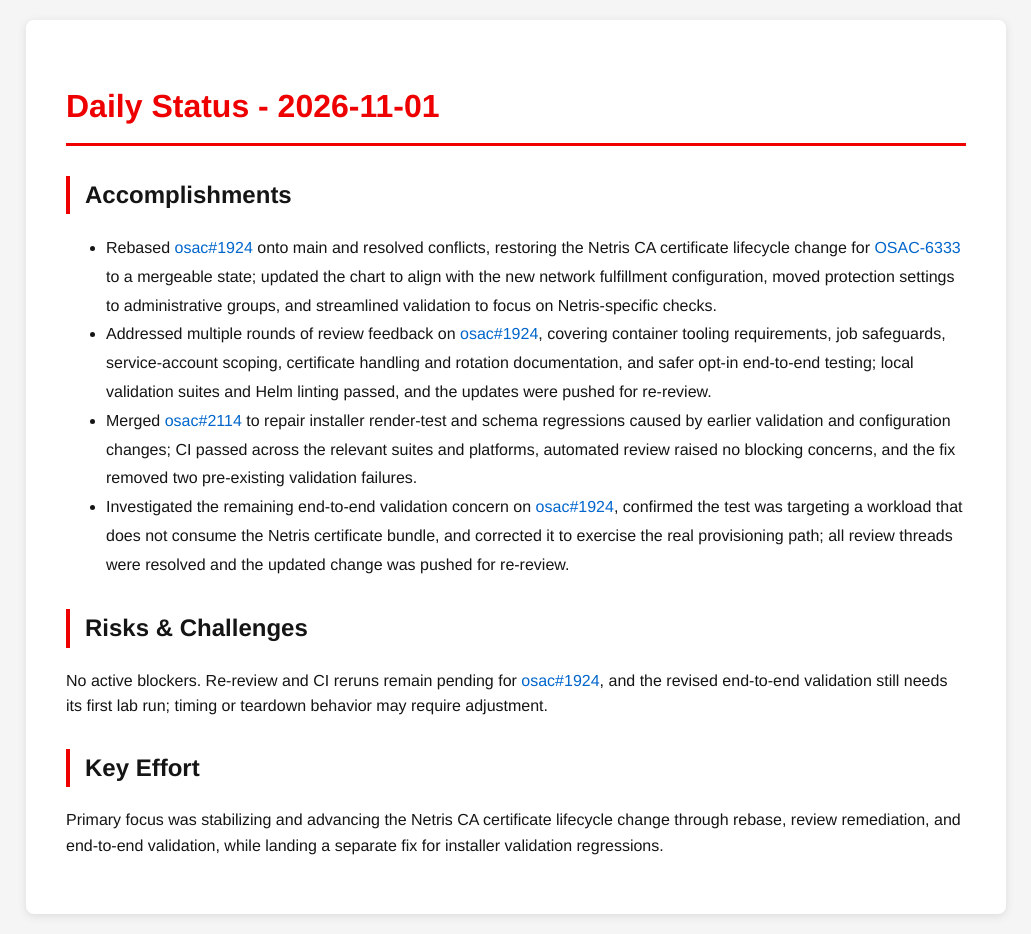
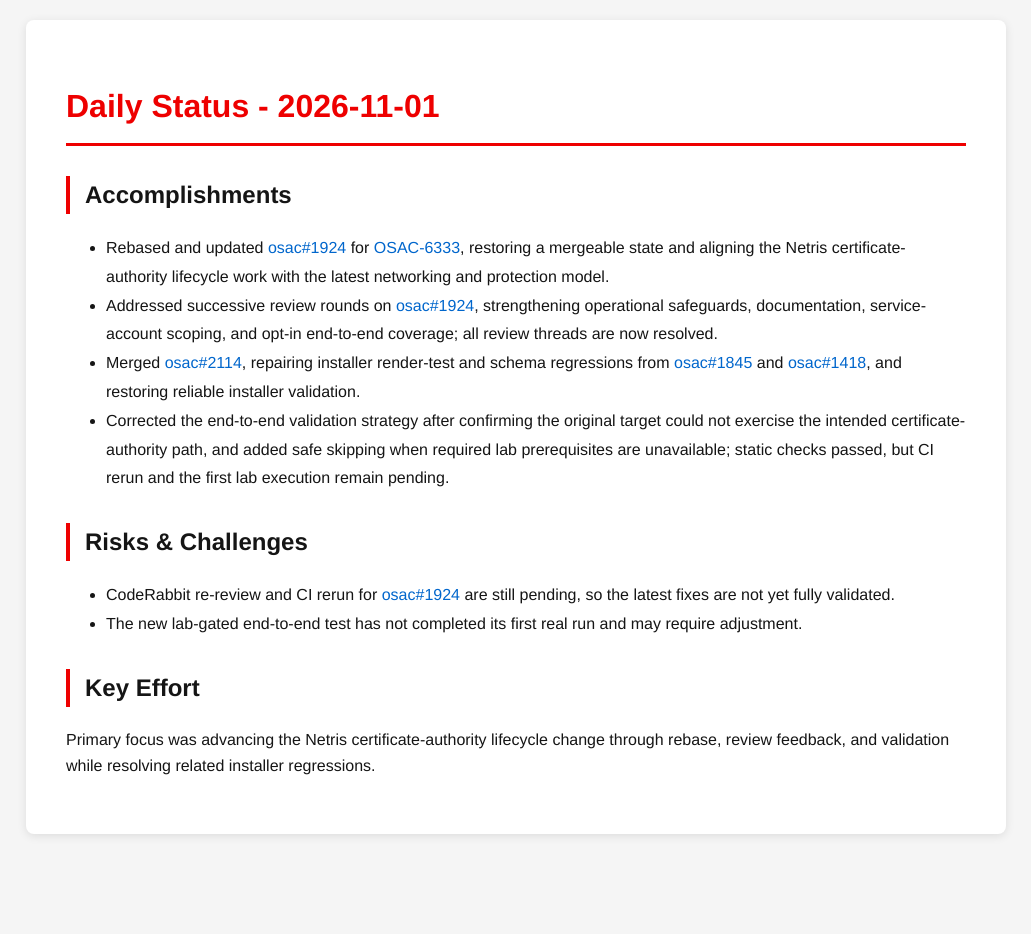
Before and after one commit to tzvatot/daily-status, a Jekyll site: the page built from 2026-11-01.md, in a window 1280 px wide. Shown: the whole page, without its empty margins (124-1155 px from the left). Built offline with Jekyll 4.4.1, drawn with Linux system fonts in a browser that asks for light colours; after the commit the page ends 900 px from its top, so only the background shows below that.

Commit message:
Daily status update - 2026-11-01

```diff
--- a/2026-11-01.md
+++ b/2026-11-01.md
@@ -7,13 +7,14 @@ date: 2026-11-01
 # Daily Status - 2026-11-01
 
 ## Accomplishments
-- Rebased [osac#1924](https://github.com/osac-project/osac/pull/1924) onto main and resolved conflicts, restoring the Netris CA certificate lifecycle change for [OSAC-6333](https://redhat.atlassian.net/browse/OSAC-6333) to a mergeable state; updated the chart to align with the new network fulfillment configuration, moved protection settings to administrative groups, and streamlined validation to focus on Netris-specific checks.
-- Addressed multiple rounds of review feedback on [osac#1924](https://github.com/osac-project/osac/pull/1924), covering container tooling requirements, job safeguards, service-account scoping, certificate handling and rotation documentation, and safer opt-in end-to-end testing; local validation suites and Helm linting passed, and the updates were pushed for re-review.
-- Merged [osac#2114](https://github.com/osac-project/osac/pull/2114) to repair installer render-test and schema regressions caused by earlier validation and configuration changes; CI passed across the relevant suites and platforms, automated review raised no blocking concerns, and the fix removed two pre-existing validation failures.
-- Investigated the remaining end-to-end validation concern on [osac#1924](https://github.com/osac-project/osac/pull/1924), confirmed the test was targeting a workload that does not consume the Netris certificate bundle, and corrected it to exercise the real provisioning path; all review threads were resolved and the updated change was pushed for re-review.
+- Rebased and updated [osac#1924](https://github.com/osac-project/osac/pull/1924) for [OSAC-6333](https://redhat.atlassian.net/browse/OSAC-6333), restoring a mergeable state and aligning the Netris certificate-authority lifecycle work with the latest networking and protection model.
+- Addressed successive review rounds on [osac#1924](https://github.com/osac-project/osac/pull/1924), strengthening operational safeguards, documentation, service-account scoping, and opt-in end-to-end coverage; all review threads are now resolved.
+- Merged [osac#2114](https://github.com/osac-project/osac/pull/2114), repairing installer render-test and schema regressions from [osac#1845](https://github.com/osac-project/osac/pull/1845) and [osac#1418](https://github.com/osac-project/osac/pull/1418), and restoring reliable installer validation.
+- Corrected the end-to-end validation strategy after confirming the original target could not exercise the intended certificate-authority path, and added safe skipping when required lab prerequisites are unavailable; static checks passed, but CI rerun and the first lab execution remain pending.
 
 ## Risks & Challenges
-No active blockers. Re-review and CI reruns remain pending for [osac#1924](https://github.com/osac-project/osac/pull/1924), and the revised end-to-end validation still needs its first lab run; timing or teardown behavior may require adjustment.
+- CodeRabbit re-review and CI rerun for [osac#1924](https://github.com/osac-project/osac/pull/1924) are still pending, so the latest fixes are not yet fully validated.
+- The new lab-gated end-to-end test has not completed its first real run and may require adjustment.
 
 ## Key Effort
-Primary focus was stabilizing and advancing the Netris CA certificate lifecycle change through rebase, review remediation, and end-to-end validation, while landing a separate fix for installer validation regressions.
+Primary focus was advancing the Netris certificate-authority lifecycle change through rebase, review feedback, and validation while resolving related installer regressions.
```
